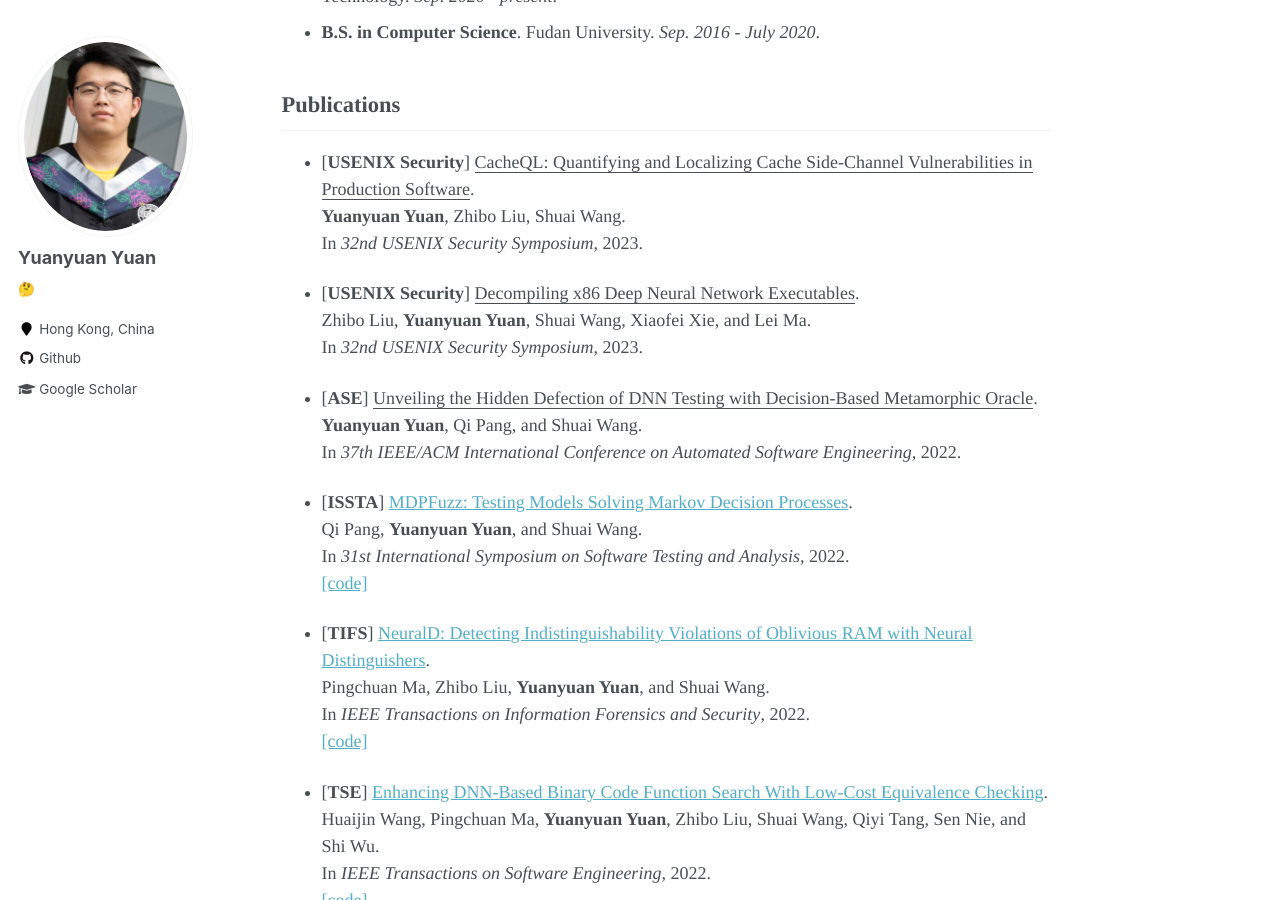
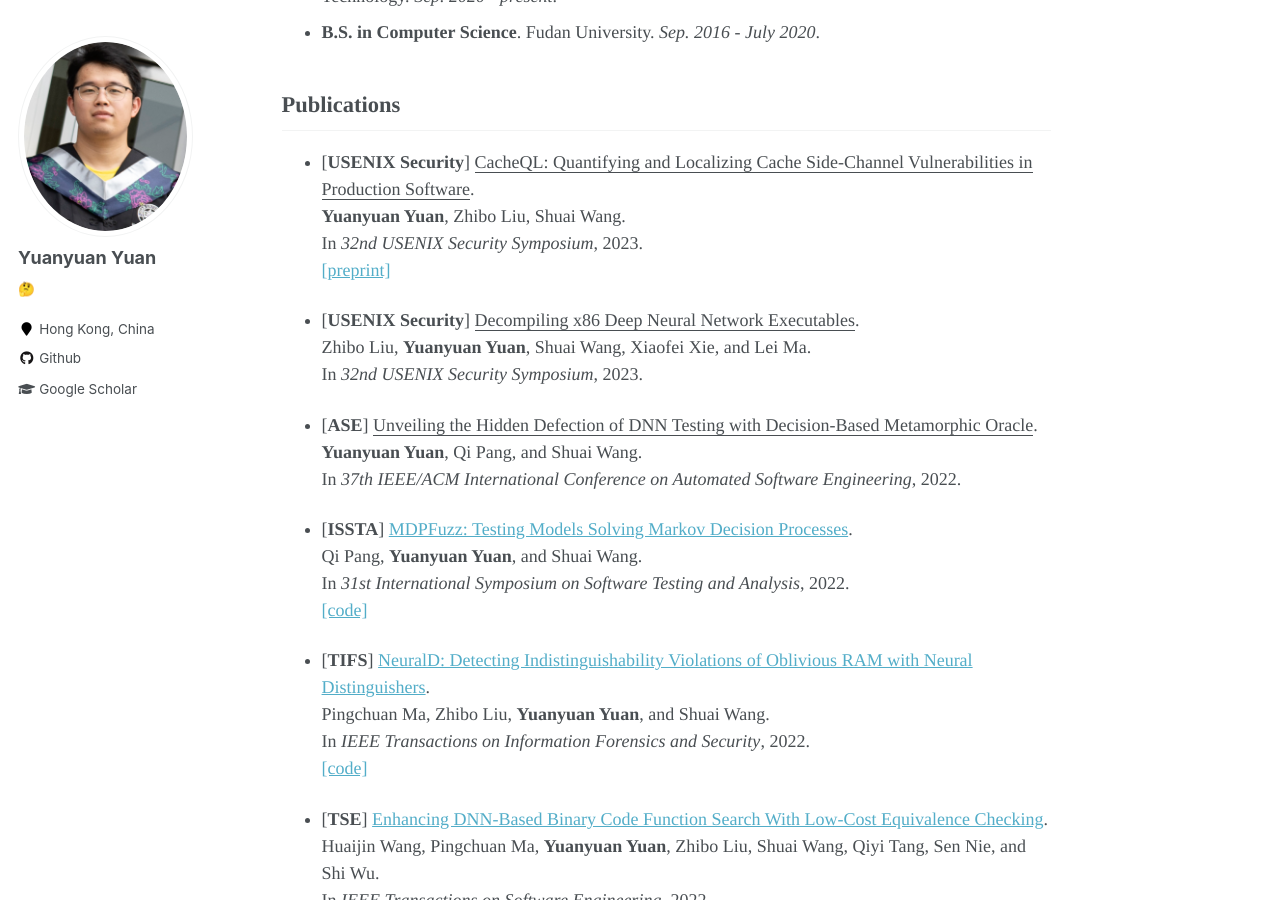
Before and after one commit to Yuanyuan-Yuan/Yuanyuan-Yuan.github.io, a Jekyll site: the page built from _pages/about.md, in a window 1280 px wide and 900 px high, scrolled down 546 px. Built offline with Jekyll 4.4.1, drawn with Linux system fonts in a browser that asks for light colours; a script that is not in the unit is left out.

Commit message:
preprint

```diff
--- a/_pages/about.md
+++ b/_pages/about.md
@@ -28,6 +28,7 @@ I'm currently a visiting student at the [AST lab](https://ast.ethz.ch/), ETH Zur
 - [**USENIX Security**] <u>CacheQL: Quantifying and Localizing Cache Side-Channel Vulnerabilities in Production Software</u>.
 **Yuanyuan Yuan**, Zhibo Liu, Shuai Wang.
 In *32nd USENIX Security Symposium*, 2023.
+[[preprint]](https://arxiv.org/pdf/2209.14952.pdf)
 
 - [**USENIX Security**] <u>Decompiling x86 Deep Neural Network Executables</u>.
 Zhibo Liu, **Yuanyuan Yuan**, Shuai Wang, Xiaofei Xie, and Lei Ma.
```
